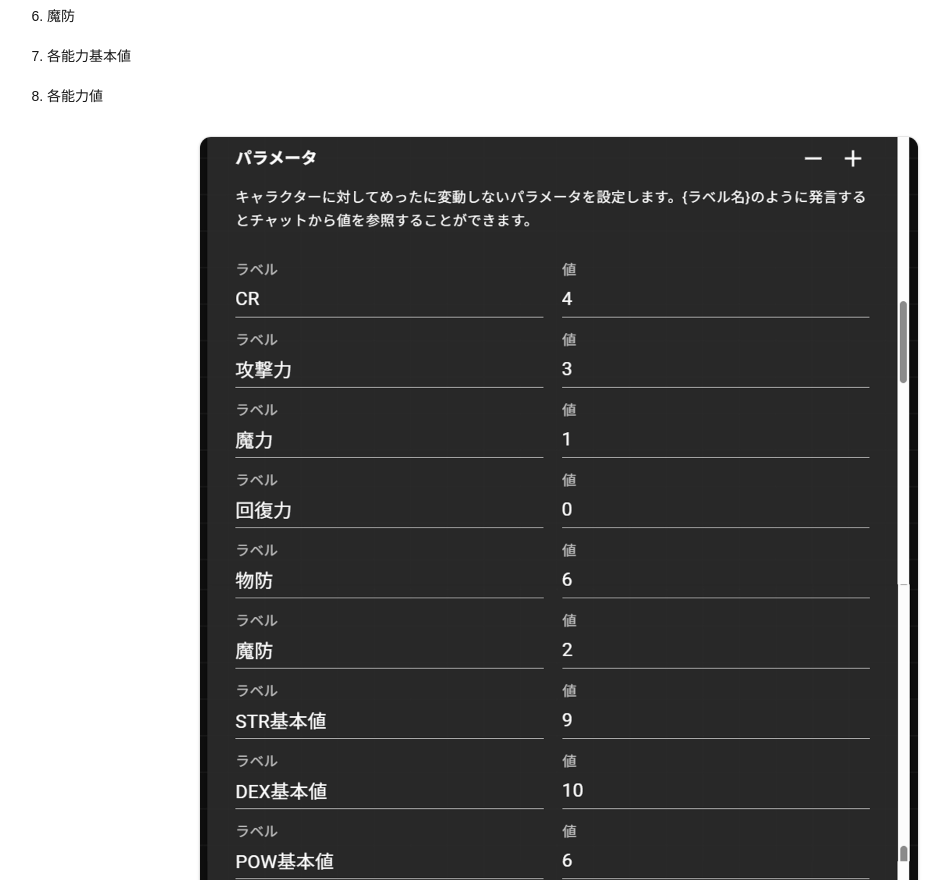
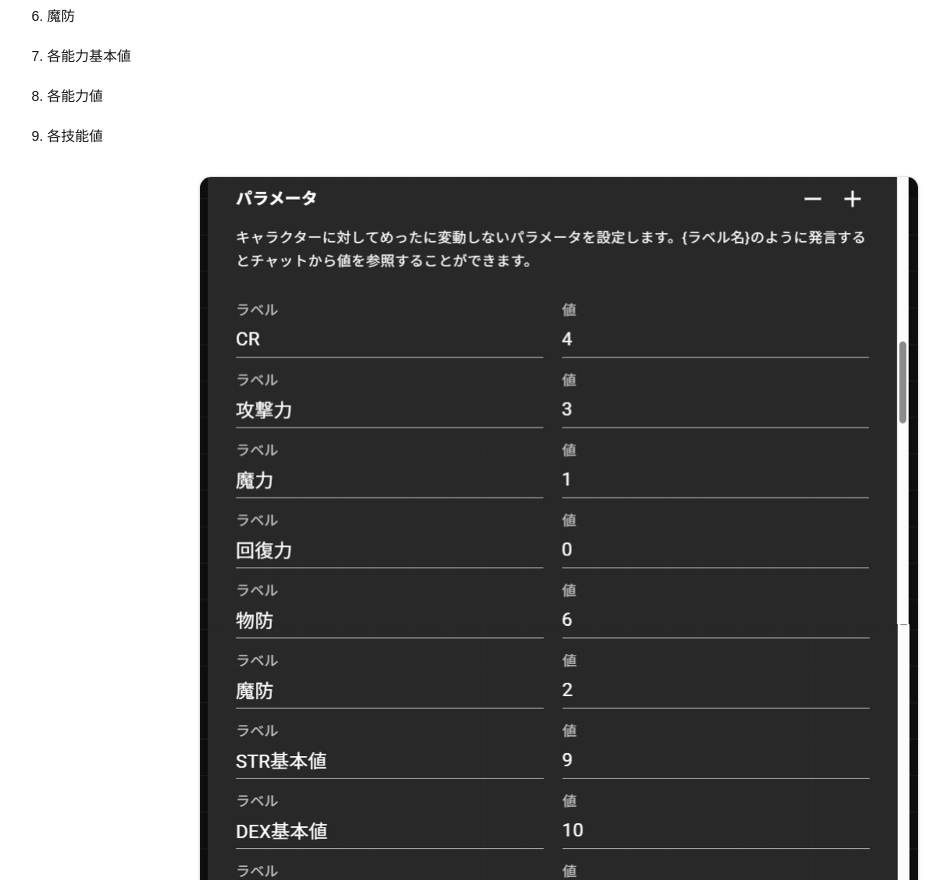
Before and after one commit to ramune428/lhtrpg_webapp_challenge, a Next.js app in the folder frontend/: page /character/command-details in a window 1280 px wide. Shown: the part 2220-3100 px from the top of the page, without its empty margins (81-1031 px from the left). Built offline with nearby package versions, Linux system fonts and the light colour scheme.

Commit message:
コマンドの内容を更新

```diff
--- a/frontend/app/character/command-details/page.tsx
+++ b/frontend/app/character/command-details/page.tsx
@@ -62,6 +62,7 @@ const commandSummaries: CommandSummary[] = [
       "魔防",
       "各能力基本値",
       "各能力値",
+      "各技能値",
     ],
     image: {
       src: commandDetailsImages.parameters,
@@ -375,7 +376,7 @@ function ChatPaletteDetails() {
         </DetailCard>
 
         <DetailCard title="各種判定">
-          <p>運動値、耐久値など能力値に関係する判定が出力されます。</p>
+          <p>運動値、耐久値など技能値に関係する判定が出力されます。</p>
         </DetailCard>
 
         <DetailCard title="消耗品">
```
Also changed, not shown: frontend/public/character/command-details/parameters.png.
